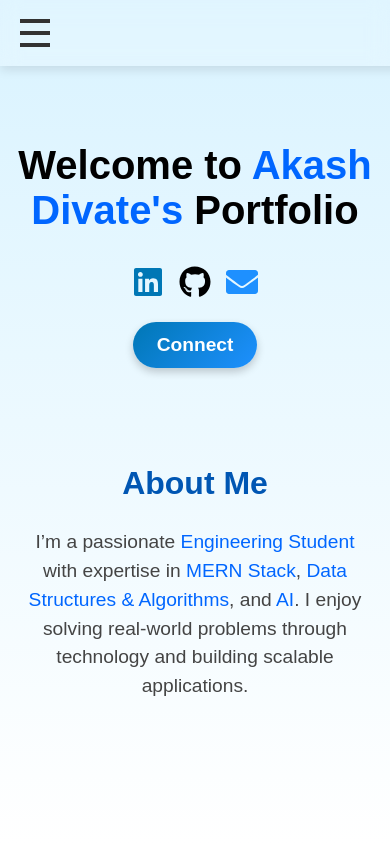
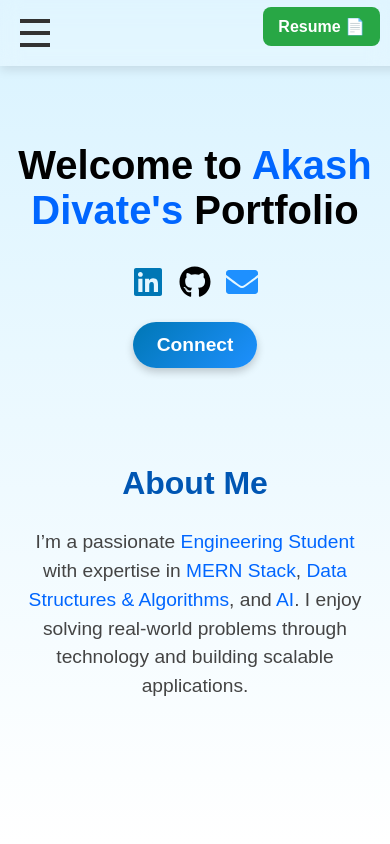
Before and after one commit to AkashD625/MyPortfolio_Website, a React (Vite) app: page / in a window 390 px wide. Shown: the top 844 px of the page. Built offline with nearby package versions, Linux system fonts and the light colour scheme.

Commit message:
Somechanges

```diff
--- a/package.json
+++ b/package.json
@@ -11,6 +11,7 @@
   },
   "dependencies": {
     "@emailjs/browser": "^4.4.1",
+    "framer-motion": "^12.5.0",
     "react": "^19.0.0",
     "react-dom": "^19.0.0",
     "react-icons": "^5.5.0"
--- a/src/components/Navbar.css
+++ b/src/components/Navbar.css
@@ -16,7 +16,26 @@
   z-index: 1000;
 }
 
-/* 🌟 Navbar Links (Desktop) */
+/* 🌟 Resume Button */
+.resume-button {
+  background: #007bff;
+  color: white;
+  font-size: 16px;
+  font-weight: bold;
+  padding: 10px 15px;
+  border-radius: 8px;
+  text-decoration: none;
+  transition: all 0.3s ease-in-out;
+  position: absolute;
+  right: 60px;
+}
+
+.resume-button:hover {
+  background: #0056b3;
+  transform: scale(1.05);
+}
+
+/* 🌟 Navbar Links */
 .nav-links {
   list-style: none;
   display: flex;
@@ -118,4 +137,16 @@
   .bar.open:nth-child(3) {
     transform: rotate(-45deg) translate(5px, -5px);
   }
+
+  /* 🌟 Mobile Resume Button */
+  .resume-button {
+    position: fixed;
+    bottom: 20px;
+    right: 50px;
+    background: #28a745;
+  }
+
+  .resume-button:hover {
+    background: #1e7e34;
+  }
 }
--- a/src/components/Navbar.jsx
+++ b/src/components/Navbar.jsx
@@ -18,21 +18,40 @@ const Navbar = () => {
 
       <ul className={`nav-links ${menuOpen ? "show" : ""}`}>
         <li>
-          <a href="#home" onClick={toggleMenu}>Home</a>
+          <a href="#home" onClick={toggleMenu}>
+            Home
+          </a>
         </li>
         <li>
-          <a href="#projects" onClick={toggleMenu}>Projects</a>
+          <a href="#projects" onClick={toggleMenu}>
+            Projects
+          </a>
         </li>
         <li>
-          <a href="#coding" onClick={toggleMenu}>CodingProfiles</a>
+          <a href="#coding" onClick={toggleMenu}>
+            CodingProfiles
+          </a>
         </li>
         <li>
-          <a href="#skills" onClick={toggleMenu}>Skills</a>
+          <a href="#skills" onClick={toggleMenu}>
+            Skills
+          </a>
         </li>
         <li>
-          <a href="#contact" onClick={toggleMenu}>Contact</a>
+          <a href="#contact" onClick={toggleMenu}>
+            Contact
+          </a>
         </li>
       </ul>
+
+      {/* Resume Button */}
+      <a
+        href="/resume.pdf"
+        download="Akash_Divate_Resume.pdf"
+        className="resume-button"
+      >
+       Resume 📄
+      </a>
     </nav>
   );
 };
```
Also changed, not shown: 2 other files (tests, documents, lock files or other folders).
